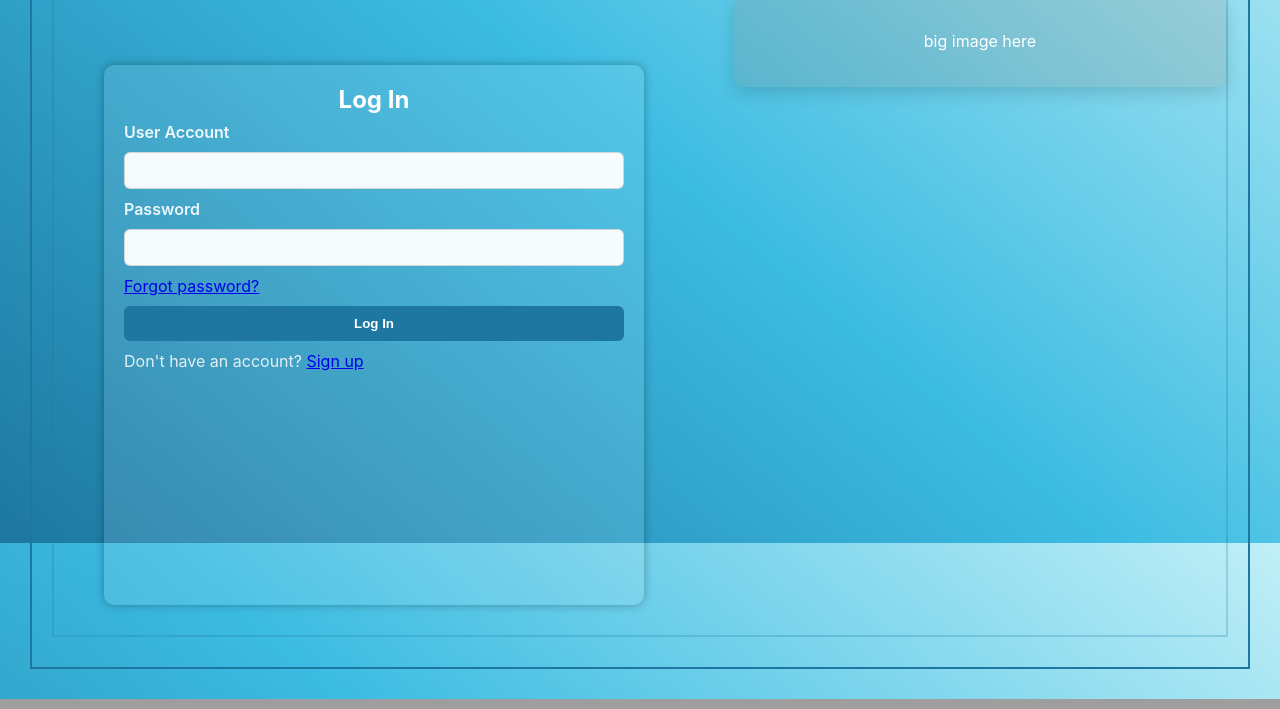
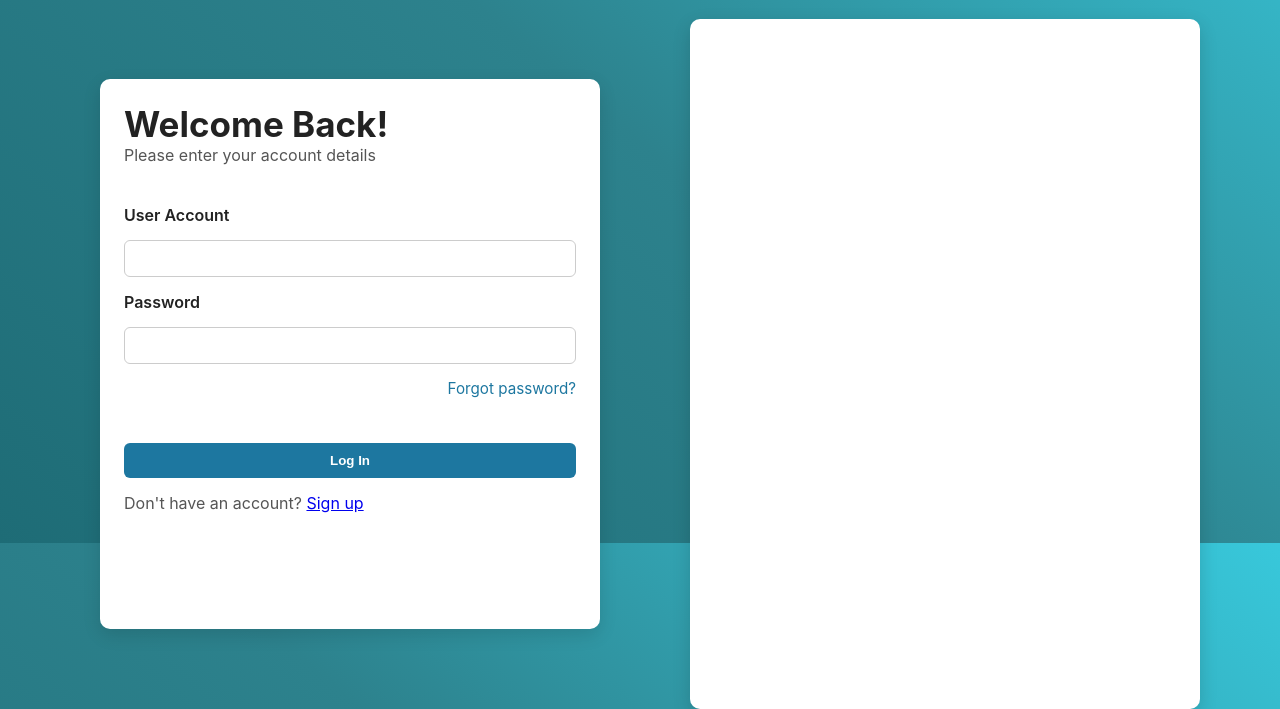
Before and after one commit to Francine-G/Patient-Management-System, a PHP site: page /LogIn.html in a window 1280 px wide. Shown: the part 257-966 px from the top of the page. Run offline with PHP 8.4, Linux system fonts and the light colour scheme.

Commit message:
No Image Log in

```diff
--- a/LogIn.html
+++ b/LogIn.html
@@ -4,17 +4,19 @@
     <meta charset="utf-8">
     <meta name="viewport" content="width=device-width, initial-scale=1">
     <title>Log In</title>
-    <link rel="stylesheet" type="text/css" href="Css/Login.Css">
+    <link rel="stylesheet" type="text/css" href="assets/css/Login.css">
 </head>
 <body>
     <div class="outerbox">
         <header class="logo" role="banner" aria-label="Company logo">
-            <p><img src="Images/Logo.png" alt="Company logo"> FIN.exe</p>
+            <p><img src="Images/Logo.png" alt="logo"> FIN.exe</p>
         </header>
 
         <main class="innerbox">
             <section class="login-container" aria-labelledby="login-heading">
-                <h2 id="login-heading" class="login-context">Log In</h2>
+                <h2 id="login-heading" class="login-context">Welcome Back!</h2>
+                <p class="login-text">Please enter your account details</p>
+                <br>
                 <form action="/login" method="post">
                     <label for="username">User Account</label>
                     <input type="text" id="username" name="username" required>
@@ -29,8 +31,7 @@
                 </form>
             </section>
 
-            <aside class="image-box" aria-hidden="true">
-                <p>big image here</p>
+            <aside class="image-box">
             </aside>
         </main>
 
--- a/assets/css/Login.css
+++ b/assets/css/Login.css
@@ -6,9 +6,8 @@
 body{
     margin: 0;
     min-height: 100vh; /* ensure gradient covers the full viewport */
-    background-color: #00c6ff; /* fallback color */
-    background-image: -webkit-linear-gradient(220deg, #c0eff7 0%, #3cbce2 50%, #1d77a0 100%);
-    background-image: linear-gradient(220deg, #c0eff7 0%, #3cbce2 50%, #1d77a0 100%);
+    background-color: #1E6C76;/* fallback color */
+    background-image: linear-gradient(220deg, #38c8db 0%, #2d828d 50%, #1E6C76 100%);
     background-attachment: fixed;
     background-size: cover;
     color: #fff; /* default text color on the gradient */
@@ -19,13 +18,11 @@ body{
     margin: 30px;
     padding: 20px;
     min-height: calc(100vh - 60px);
-    border: 2px solid #1d77a0;
     box-sizing: border-box;
     position: relative; /* positioning context for absolutely positioned children */
 }
 
 .logo{
-    border: 2px solid rgba(29,119,160,0.9);
     height: 60px;
     width: 220px;
     display: inline-flex;
@@ -41,53 +38,63 @@ body{
     margin:10px 0;
     height: 80vh;
     /* let content size naturally on small screens */
-    border: 2px solid rgba(29,119,160,0.25);
     display: flex;
     flex-direction: row;
-    gap: 40px; /* space between .login-container and .image-box */
+    gap: 10px; /* space between .login-container and .image-box */
     align-items: flex-start;
     flex-wrap: wrap;
 }
 
 .login-container {
+    background-color: #ffffff; /* white panel */
+    color: #222; /* dark text for contrast on white */
     width: 500px;
-    height: 500px;
-    margin: 20 px;
-    margin-left: 50px;
-    margin-right: 50px;
-    margin-top:70px;
-    display: center;
-    padding: 20px;
-    background: rgba(255, 255, 255, 0.1);
+    height: 550px;
+    margin: 90px 50px 20px 50px;
+    padding: 24px;
     border-radius: 10px;
-    box-shadow: 0 0 10px rgba(0, 0, 0, 0.3);
+    box-shadow: 0 6px 18px rgba(0, 0, 0, 0.12);
+    box-sizing: border-box;
 }
 
 .login-container h2 {
-    text-align: center;
-    margin: 0 0 8px 0;
+    text-align:left;
+    margin: 0;
+    font-size: 35px;
 }
 
 .login-container form{
+    margin-top: 20px;
     display: flex;
     flex-direction: column;
-    gap: 10px;
+    gap: 15px;
 }
 
-.login-container label{ color: rgba(255,255,255,0.9); font-weight:600; }
+.login-container label{ color: #222; font-weight:600; }
 .login-container input[type="text"],
 .login-container input[type="password"]{
     width: 100%;
     padding: 10px 12px;
     border-radius: 6px;
-    border: 1px solid rgba(0,0,0,0.15);
-    background: rgba(255,255,255,0.95);
+    border: 1px solid #ccc;
+    background: #fff;
     box-sizing: border-box;
 }
 
-.login-container p{ margin: 0; color: rgba(255,255,255,0.85); }
+.login-container p{ margin: 0; color: #555; }
+
+.login-container p.forgot{
+    text-align: right;
+    font-size: 0.95em;
+    margin: 0;
+}
+.login-container p.forgot a{
+    color: #1d77a0;
+    text-decoration: none;
+}
 
 .login-container button{
+    margin-top: 30px;
     padding: 10px 14px;
     border-radius: 6px;
     border: none;
@@ -98,10 +105,12 @@ body{
 }
 
 .image-box{
+    margin: 30px;
     flex: 1 1 320px; /* grow to fill remaining space, but avoid going too small */
-    min-width: 260px;
+    width: 280px;
+    height: 650px;
     padding: 20px;
-    background-color: rgba(160,82,45,0.12); /* subtle sienna tint */
+    background-color: #fff;
     border-radius: 10px;
     box-shadow: 0 6px 18px rgba(0, 0, 0, 0.15);
     display: flex;
```
Also changed, not shown: 1 other file.
